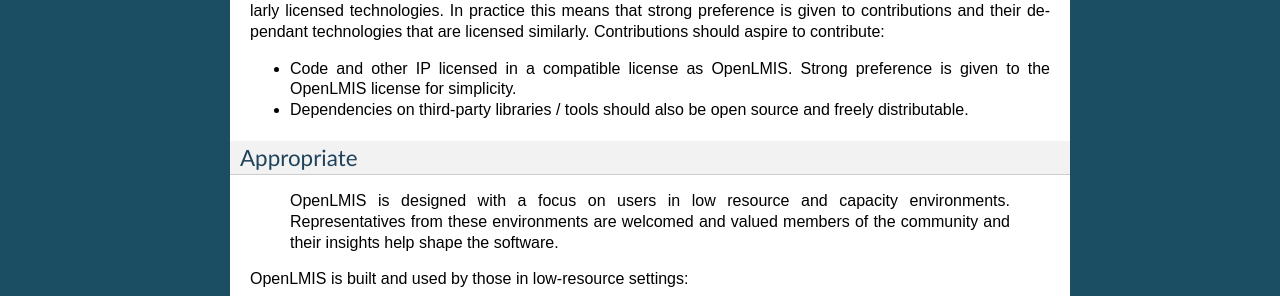
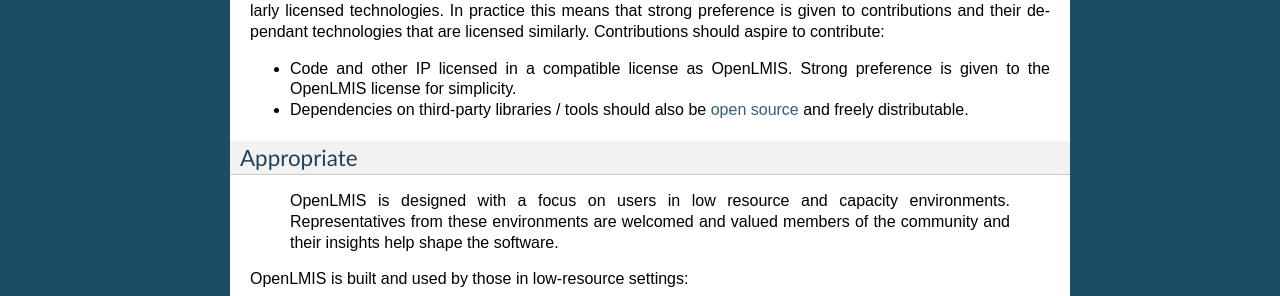
Before and after one commit to OpenLMIS/openlmis-ref-distro, a Sphinx documentation site: the page built from docs/source/conventions/communityPrinciples15.md, in a window 1280 px wide and 900 px high. Shown: the part 458-754 px from the top of the window. Built offline with Sphinx 7.4.7, drawn with Linux system fonts in a browser that asks for light colours; pages that are not in the unit, such as notebooks, are missing from menus; some of the changed lines change nothing that is shown.

Commit message:
add link to the OSD

```diff
--- a/docs/source/conventions/communityPrinciples15.md
+++ b/docs/source/conventions/communityPrinciples15.md
@@ -21,7 +21,7 @@
 
 * Code and other IP licensed in a compatible license as OpenLMIS.  Strong preference is given to the OpenLMIS license
  for simplicity.
-* Dependencies on third-party libraries / tools should also be open source and freely distributable.
+* Dependencies on third-party libraries / tools should also be [open source](http://opensource.org/osd) and freely distributable.
 
 ### <a name="appropriate"></a>Appropriate
 > OpenLMIS is designed with a focus on users in low resource and capacity environments.  Representatives from these
```
